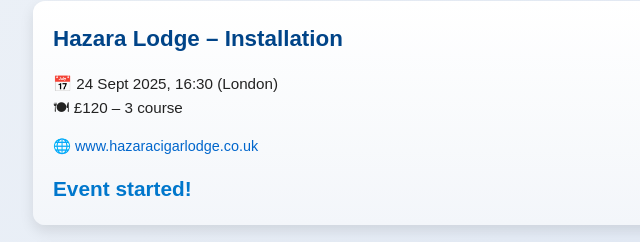
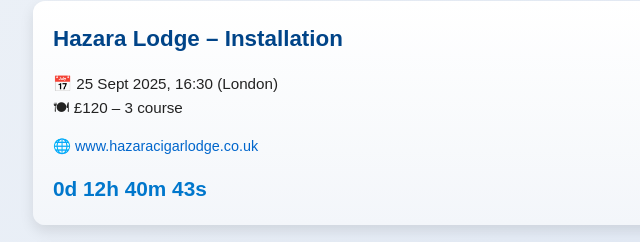
Before and after one commit to Inebriatis/Events-Information, a plain HTML site: page index.html in a window 1280 px wide. Shown: the part 130-372 px from the top of the page, 262-902 px from the left. Drawn offline with Linux system fonts and the light colour scheme.

Commit message:
Update index.html

```diff
--- a/index.html
+++ b/index.html
@@ -63,9 +63,9 @@
 
   <div class="event">
     <h2>Hazara Lodge – Installation</h2>
-    <p class="details">📅 24 Sept 2025, 16:30 (London)<br>🍽 £120 – 3 course</p>
+    <p class="details">📅 25 Sept 2025, 16:30 (London)<br>🍽 £120 – 3 course</p>
     <p class="contact">🌐 <a href="http://www.hazaracigarlodge.co.uk" target="_blank">www.hazaracigarlodge.co.uk</a></p>
-    <div class="countdown" data-date="2025-09-24T16:30:00"></div>
+    <div class="countdown" data-date="2025-09-25T16:30:00"></div>
   </div>
 
   <div class="event">
```
